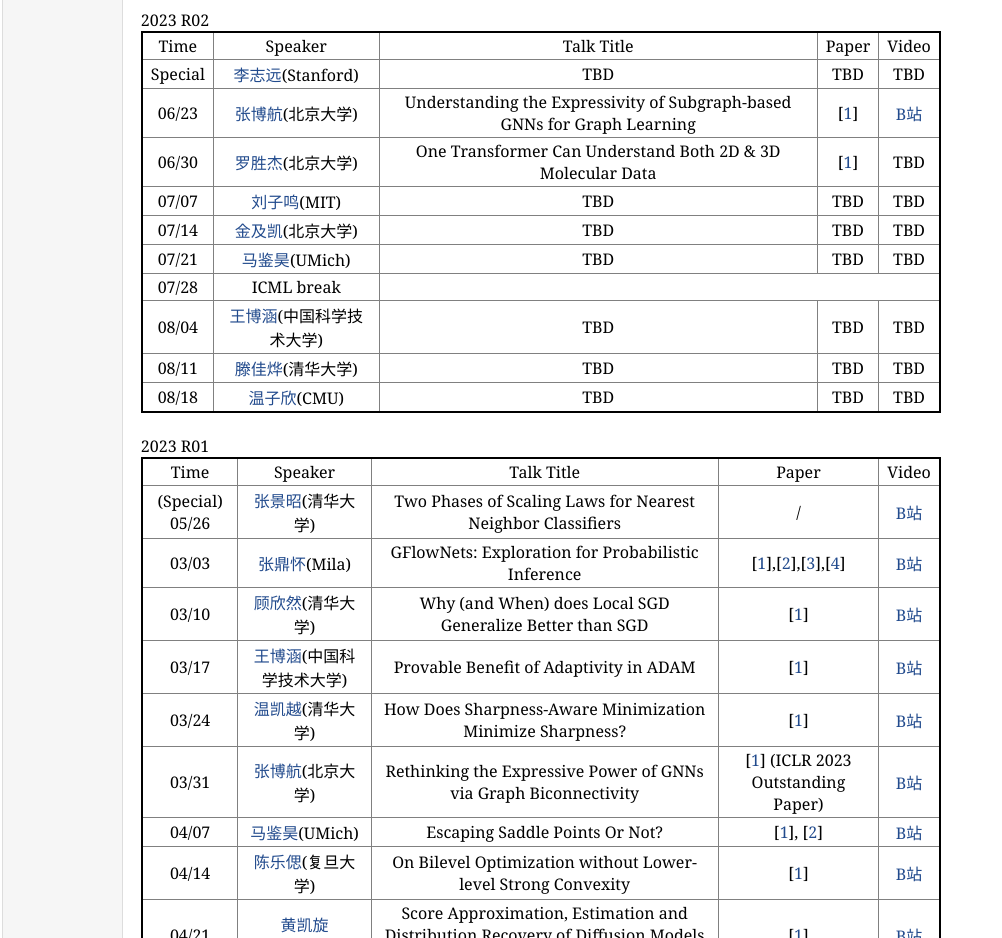
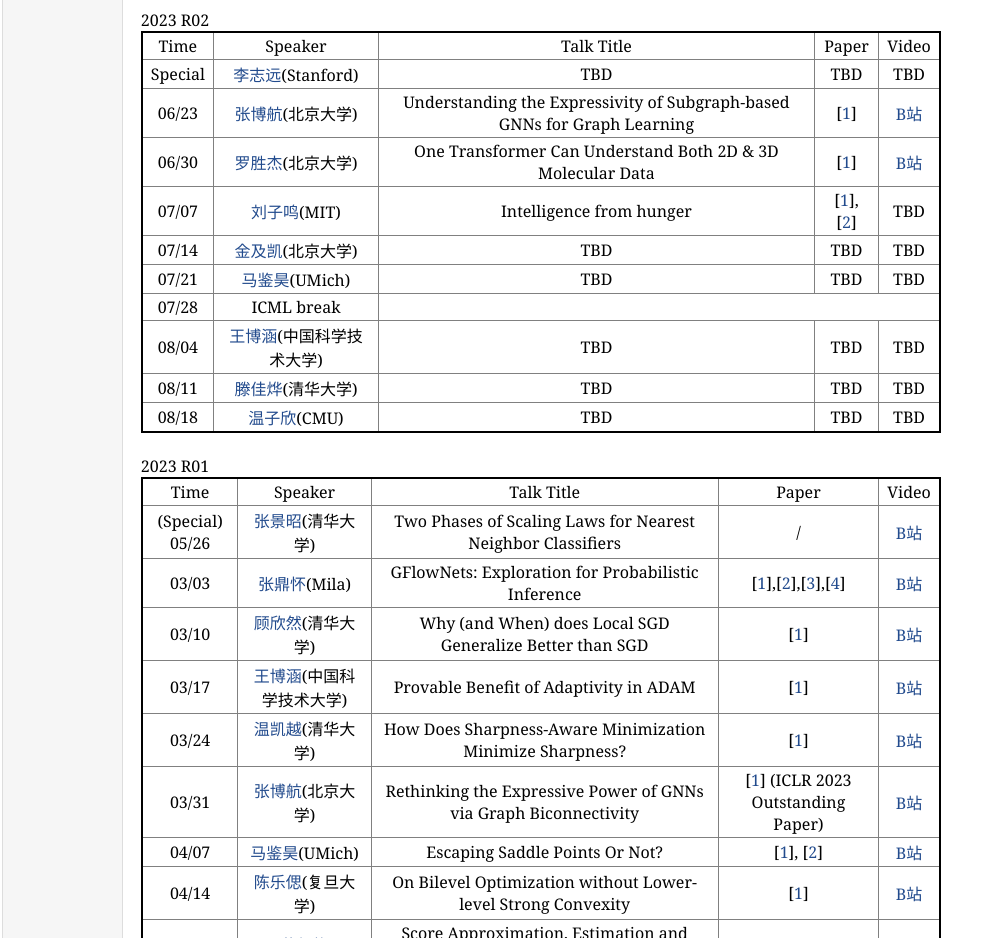
Before and after one commit to jiaye12/jiaye12.github.io, a plain HTML site: page index.html in a window 1280 px wide. Shown: the part 1060-1998 px from the top of the page, without its empty margins (0-1002 px from the left). Drawn offline with Linux system fonts and the light colour scheme.

Commit message:
Update index.html

```diff
--- a/index.html
+++ b/index.html
@@ -103,13 +103,13 @@ FAI-Seminar (International Seminar on Foundational Artificial Intelligence) 是
   <td><a href="https://lsj2408.github.io/">罗胜杰</a>(北京大学)</td>
   <td>One Transformer Can Understand Both 2D & 3D Molecular Data</td>
   <td>[<a href="https://openreview.net/forum?id=vZTp1oPV3PC">1</a>]</td>
-  <td>TBD</td>
+  <td><a href="https://www.bilibili.com/video/BV12m4y1a7G1/?spm_id_from=333.999.0.0">B站</a></td>
 </tr>
 <tr>
   <td>07/07</td>
   <td><a href="https://kindxiaoming.github.io/">刘子鸣</a>(MIT)</td>
-  <td>TBD</td>
-  <td>TBD</td>
+  <td>Intelligence from hunger</td>
+  <td>[<a href="https://arxiv.org/abs/2210.01117">1</a>], [<a href="https://arxiv.org/abs/2305.08746">2</a>]</td>
   <td>TBD</td>
 </tr>
 <tr>
```
